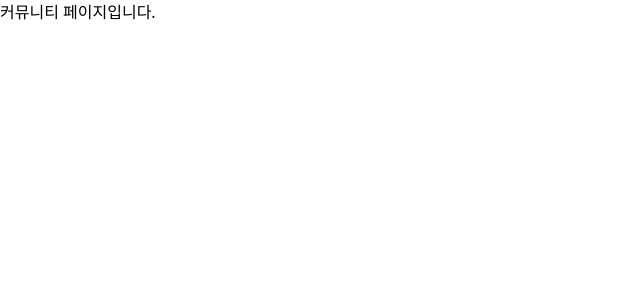
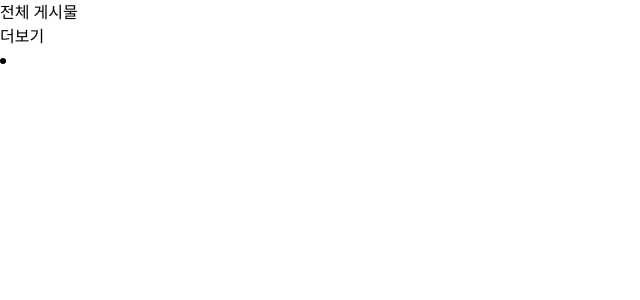
Before and after one commit to WEB-project-study/goal_for_you_web, a Next.js app in the folder client/: page /community in a window 1280 px wide. Shown: the top 300 px of the page, without its empty margins (0-640 px from the left). Built offline with nearby package versions, Linux system fonts and the light colour scheme.

Commit message:
[feat] 커뮤니티 수정

```diff
--- a/client/src/pages/community.js
+++ b/client/src/pages/community.js
@@ -1,3 +1,21 @@
-export default function Community() {
-    return <>커뮤니티 페이지입니다.</>;
+import axios from 'axios';
+import React from 'react';
+import { useState } from 'react';
+export default function Community(){
+    const [products , setProducts] = useState([]);
+    return(
+        <div>
+            <h1>전체 게시물</h1>
+            <button onClick={()=>{
+                 axios.get('https://codingapple1.github.io/shop/data2.json')
+                      .then((result)=>{ setProducts([...products, ...result.data]) })
+                      .catch(()=>{
+                            console.log('fail');
+                            })
+                    }}>더보기</button>
+            <li>
+                {products.map((p) => <li>{p.title}</li>)}
+            </li>
+        </div>
+    );
 }
```
